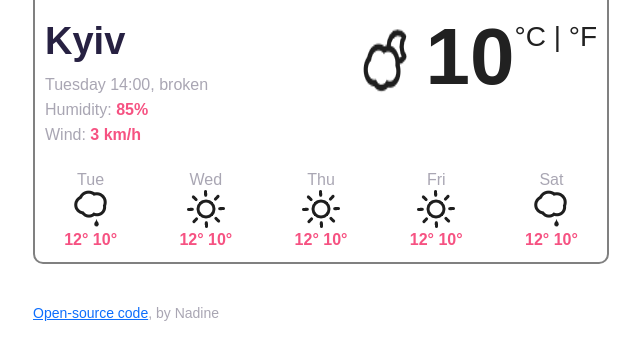
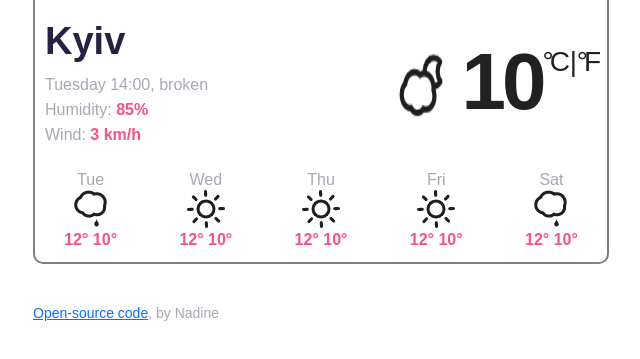
Before and after one commit to Nadkon/SheCodes_Course2_Week7, a plain HTML site: page index.html in a window 1280 px wide. Shown: the part 63-422 px from the top of the page, without its empty margins (319-959 px from the left). Drawn offline with nearby package versions, Linux system fonts and the light colour scheme.

Commit message:
style.css updated

```diff
--- a/src/style.css
+++ b/src/style.css
@@ -37,7 +37,11 @@ strong{
     color: rgb(246, 82, 130);
 }
 .temperature-container{
-    margin-top: 20px;
+    margin-top: 45px;
+    letter-spacing: -4px;
+}
+.temperature-container img{
+    max-width: 60px;
 }
 .temperature{
     color: #212121;
```
